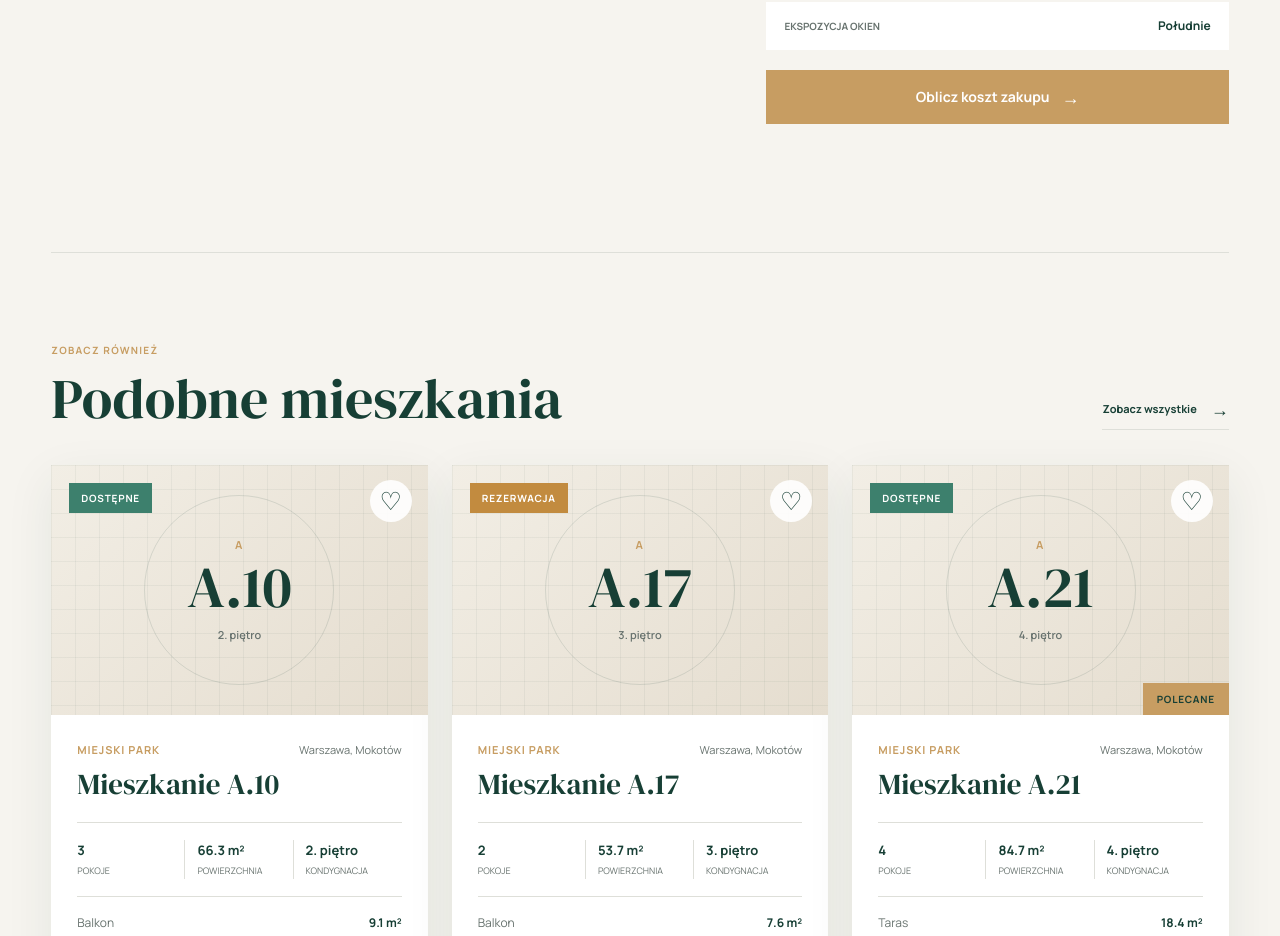
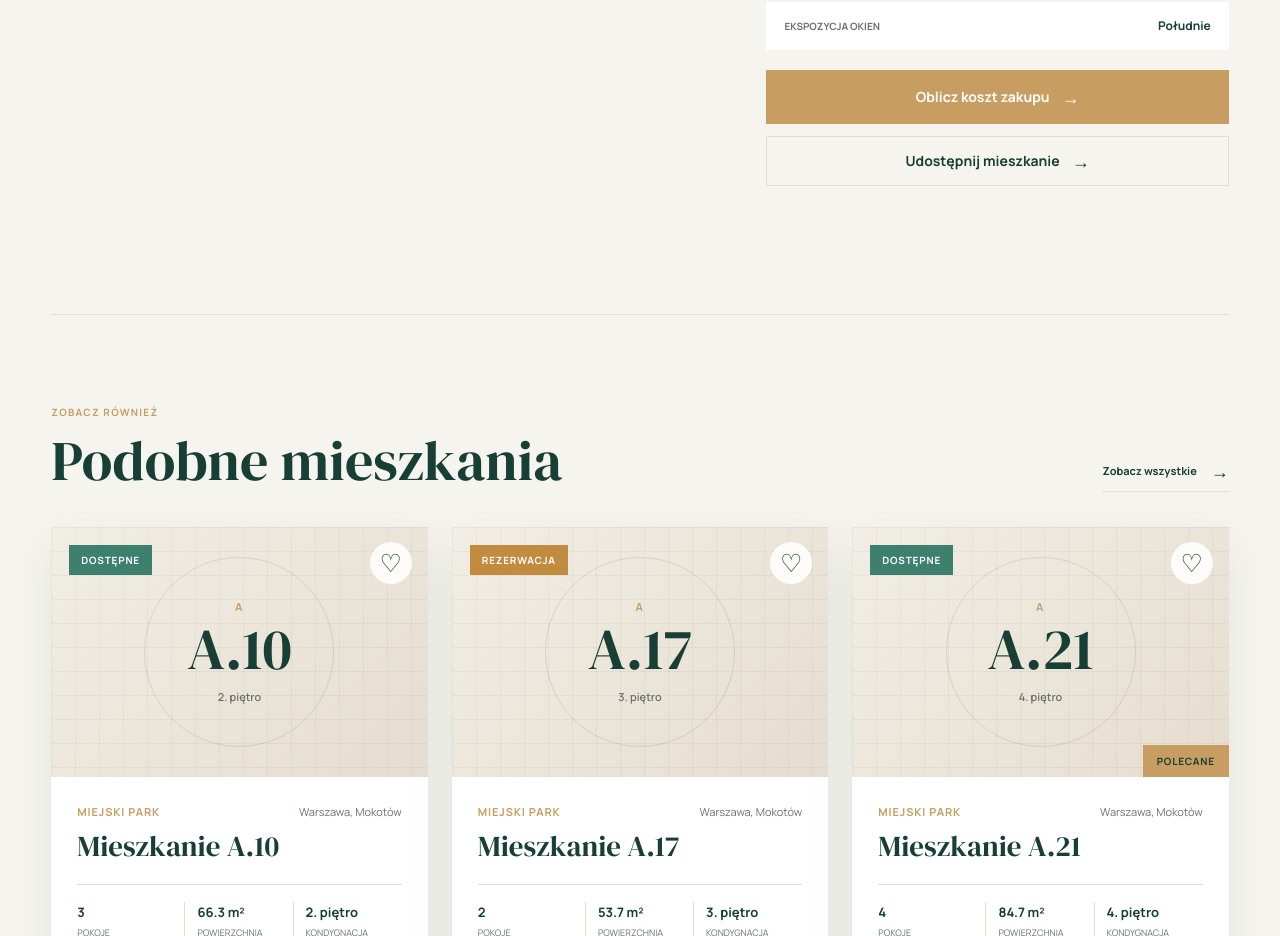
Before and after one commit to natalkakielbicka-coder/real-estate, a Vue app: page /mieszkania/miejski-park-a-04 in a window 1280 px wide. Shown: the part 1084-2020 px from the top of the page. Built offline with nearby package versions, Linux system fonts and the light colour scheme.

Commit message:
Add apartment sharing

```diff
--- a/src/views/ApartmentDetailsView.vue
+++ b/src/views/ApartmentDetailsView.vue
@@ -19,14 +19,53 @@ import {
   outdoorSpaceLabels
 } from '../constants/apartmentAttributes'
 import { formatCompletionDate } from '../utils/dateFormatters'
+import { useToast } from '../composables/useToast'
 
 const route = useRoute()
+const { showToast } = useToast()
 
 const apartment = computed(() => {
   return apartments.find((item) => {
     return item.slug === route.params.slug
   })
 })
+
+const isMobileDevice = () => {
+  if (navigator.userAgentData?.mobile !== undefined) {
+    return navigator.userAgentData.mobile
+  }
+
+  return /Android|iPhone|iPad|iPod/i.test(navigator.userAgent)
+}
+
+const shareApartment = async () => {
+  if (!apartment.value) {
+    return
+  }
+
+  const shareData = {
+    title: `Mieszkanie ${apartment.value.number} – ${apartment.value.investment}`,
+    text: `Zobacz mieszkanie ${apartment.value.number} w inwestycji ${apartment.value.investment}.`,
+    url: window.location.href
+  }
+
+  try {
+    if (isMobileDevice() && navigator.share) {
+      await navigator.share(shareData)
+      return
+    }
+
+    await navigator.clipboard.writeText(shareData.url)
+
+    showToast('Link do mieszkania został skopiowany', 'success')
+  } catch (error) {
+    if (error.name === 'AbortError') {
+      return
+    }
+
+    showToast('Nie udało się udostępnić linku', 'error')
+  }
+}
 
 const similarApartments = computed(() => {
   if (!apartment.value) {
@@ -309,6 +348,20 @@ const hasInteractiveFloorPlan = computed(() => {
                 </span>
               </RouterLink>
             </div>
+
+            <button
+              class="group mt-3 flex min-h-[50px] w-full items-center justify-center gap-3 border border-line bg-transparent px-5 text-sm font-bold text-brand transition-colors hover:border-brand hover:bg-panel"
+              type="button"
+              @click="shareApartment"
+            >
+              Udostępnij mieszkanie
+              <span
+                class="text-lg transition-transform duration-200 group-hover:translate-x-1"
+                aria-hidden="true"
+              >
+                →
+              </span>
+            </button>
           </div>
         </div>
       </div>
```
